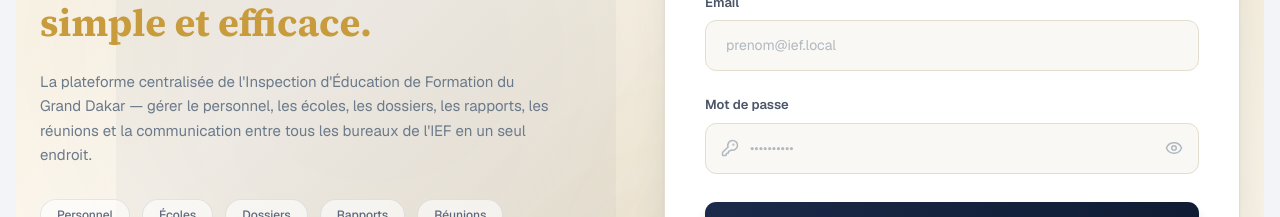
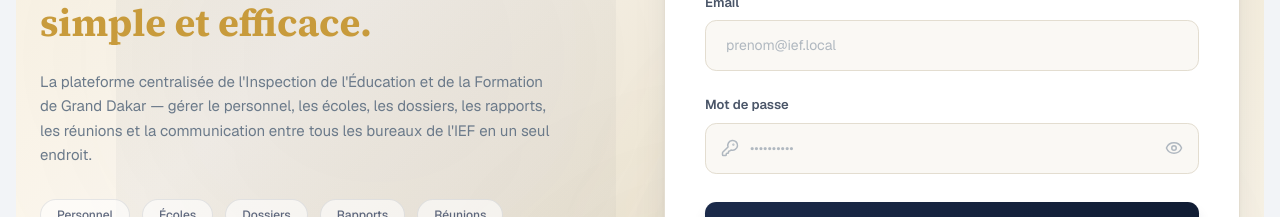
Before and after one commit to babacarmboup2013-crypto/admin-ief-gdkr, a Next.js app in the folder app/: page /auth in a window 1280 px wide. Shown: the part 283-500 px from the top of the page. Built offline with nearby package versions, Linux system fonts and the light colour scheme; no server answers.

Commit message:
fix: correction du nom complet IEF sur la page de connexion

```diff
--- a/app/src/app/auth/page.tsx
+++ b/app/src/app/auth/page.tsx
@@ -83,8 +83,8 @@ function AuthForm() {
             <span className="text-[#c89b3c]">simple et efficace.</span>
           </h2>
           <p className="text-[15px] leading-relaxed text-[#6b7a8a]">
-            La plateforme centralisée de l&apos;Inspection d&apos;Éducation de
-            Formation du Grand Dakar — gérer le personnel, les écoles,
+            La plateforme centralisée de l&apos;Inspection de l&apos;Éducation
+            et de la Formation de Grand Dakar — gérer le personnel, les écoles,
             les dossiers, les rapports, les réunions et la communication
             entre tous les bureaux de l&apos;IEF en un seul endroit.
           </p>
```
